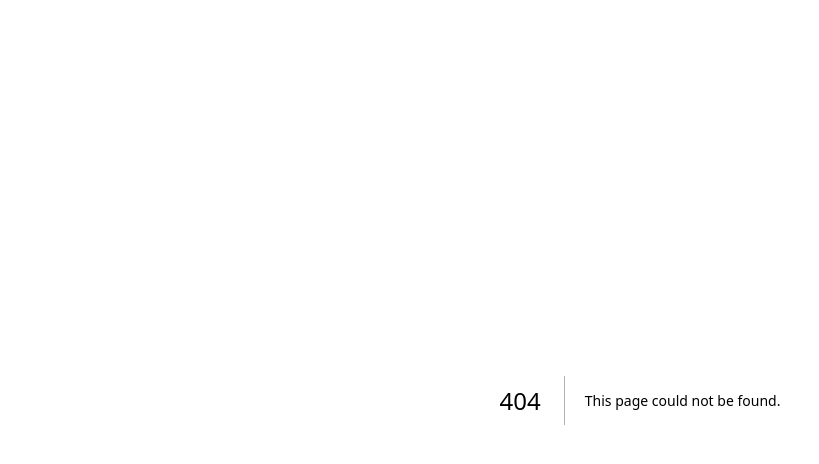
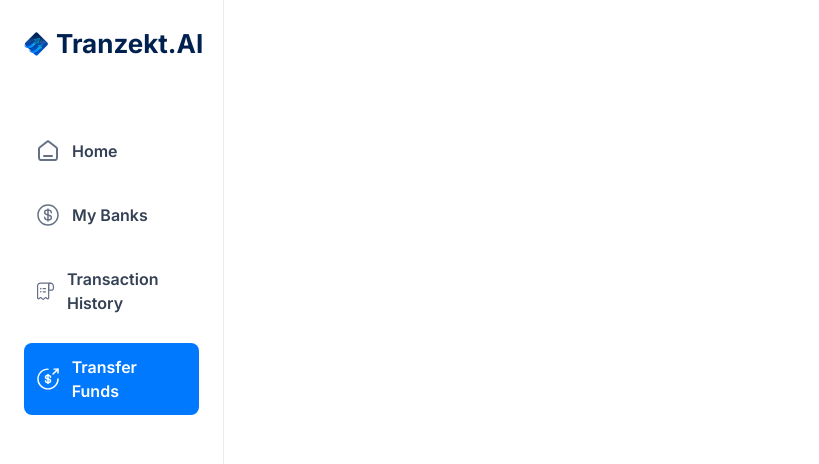
Before and after one commit to am-it1601/tranzekt.ai, a Next.js app: page /payment-transfer in a window 1280 px wide. Before the commit this address had no page. Shown: the top 464 px of the page, without its empty margins (0-819 px from the left). Built offline with nearby package versions, Linux system fonts and the light colour scheme.

Commit message:
Sidebar Links

```diff
--- /dev/null
+++ b/src/app/(root)/my-banks/page.tsx
@@ -0,0 +1,7 @@
+import React from 'react';
+
+const MyBanks = () => {
+    return <div>My Banks</div>;
+};
+
+export default MyBanks;
--- /dev/null
+++ b/src/app/(root)/payment-transfer/page.tsx
@@ -0,0 +1,7 @@
+import React from 'react';
+
+const PaymentTransfer = () => {
+    return <div></div>;
+};
+
+export default PaymentTransfer;
--- /dev/null
+++ b/src/app/(root)/transaction-history/page.tsx
@@ -0,0 +1,7 @@
+import React from 'react';
+
+const TransactionHistory = () => {
+    return <div></div>;
+};
+
+export default TransactionHistory;
```
